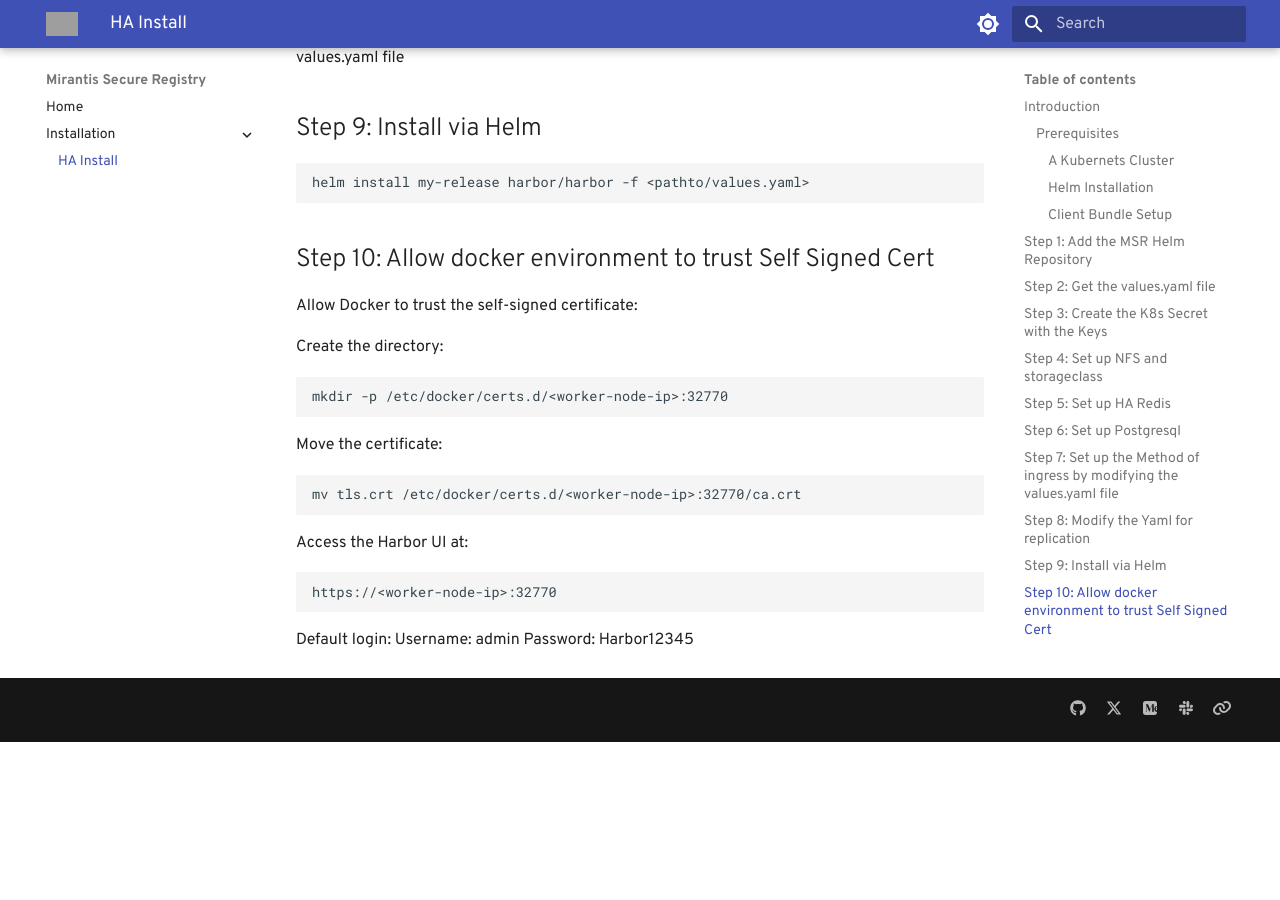
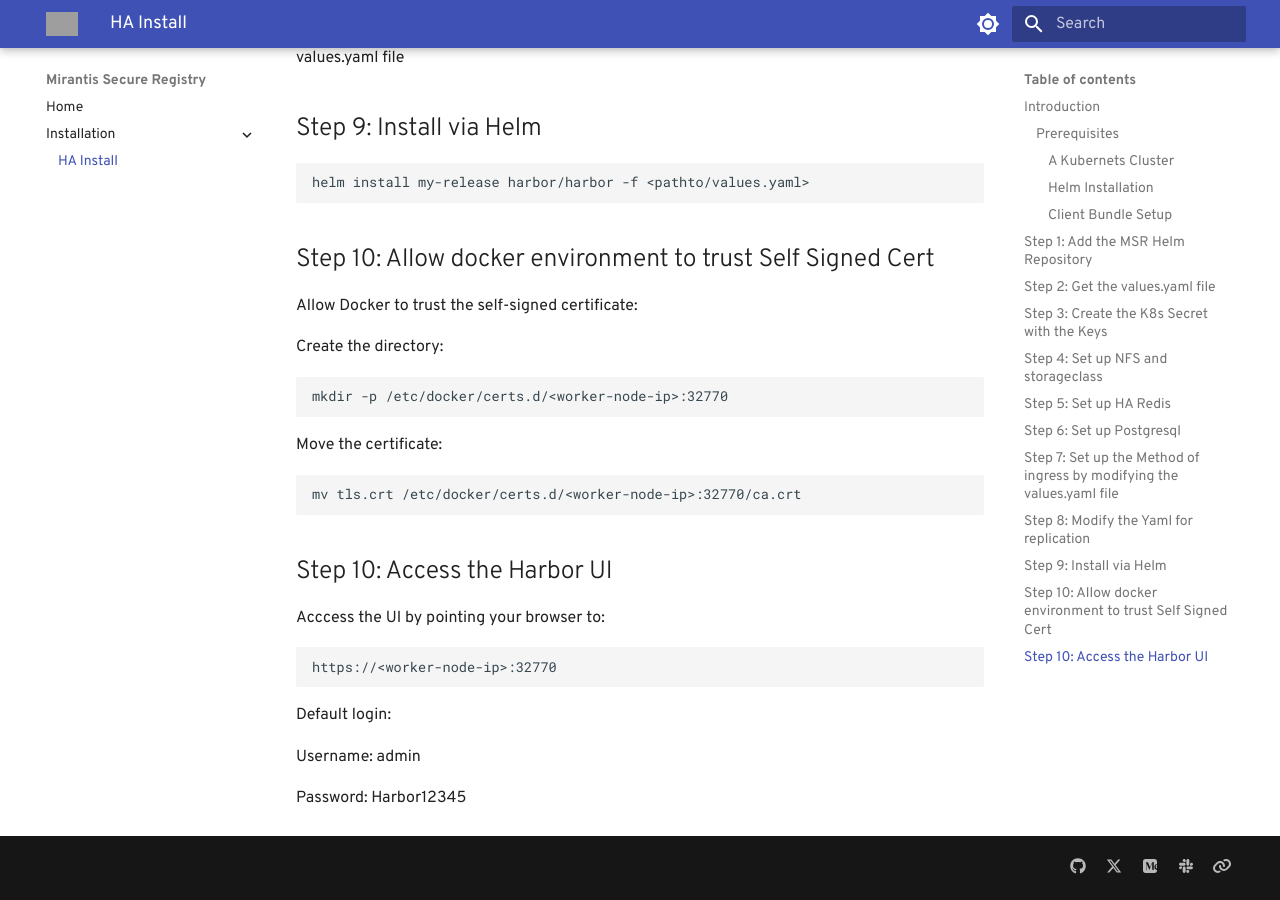
Before and after one commit to PrashantR40/msr-1, an MkDocs documentation site: the page built from docs/ha.md, in a window 1280 px wide and 900 px high, scrolled down 6997 px. Built offline with MkDocs 1.6.1 and Material for MkDocs 9.7.7, drawn with Linux system fonts in a browser that asks for light colours; the version menu is left out; before the commit the page ends 7739 px from its top, so only the background shows below that; grey boxes are pictures that could not be loaded.

Commit message:
updated docs

````diff
--- a/docs/ha.md
+++ b/docs/ha.md
@@ -379,11 +379,17 @@ Move the certificate:
 ```
 mv tls.crt /etc/docker/certs.d/<worker-node-ip>:32770/ca.crt
 ```
-Access the Harbor UI at:
+
+## Step 10: Access the Harbor UI
+
+Acccess the UI by pointing your browser to:
 
 ```
 https://<worker-node-ip>:32770
 ```
+
 Default login:
+
 Username: admin
+
 Password: Harbor12345
````
